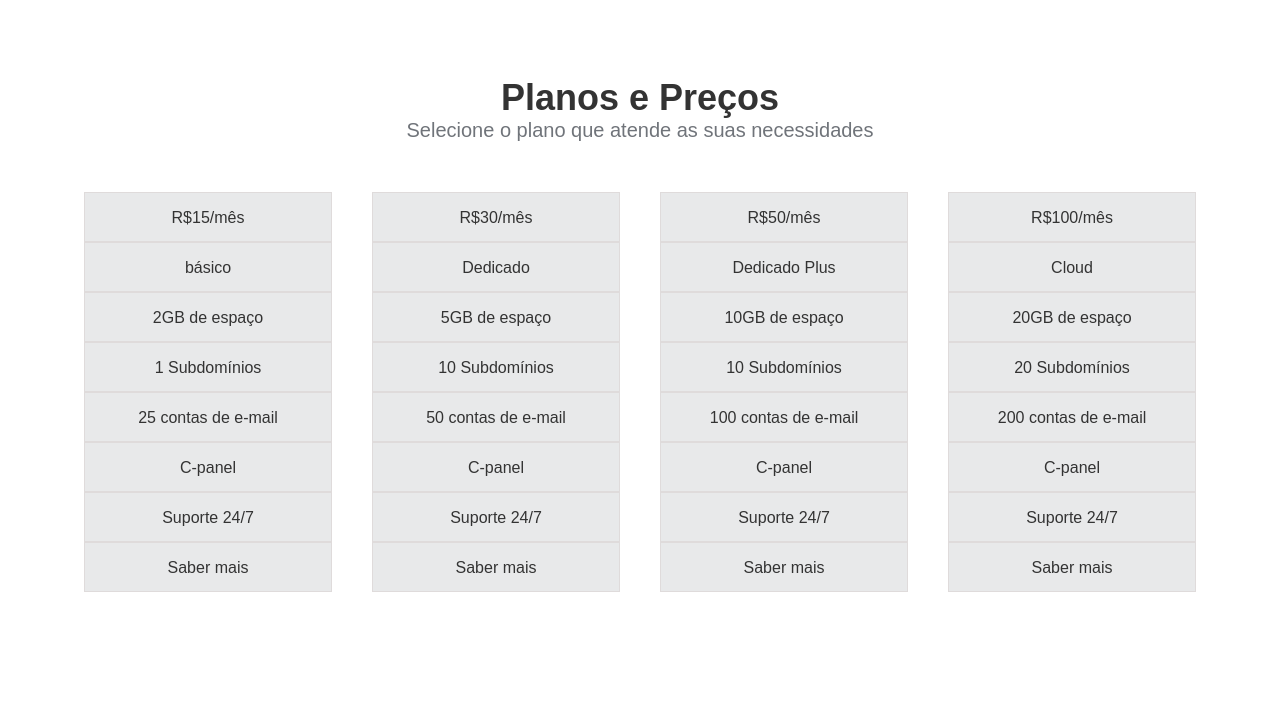
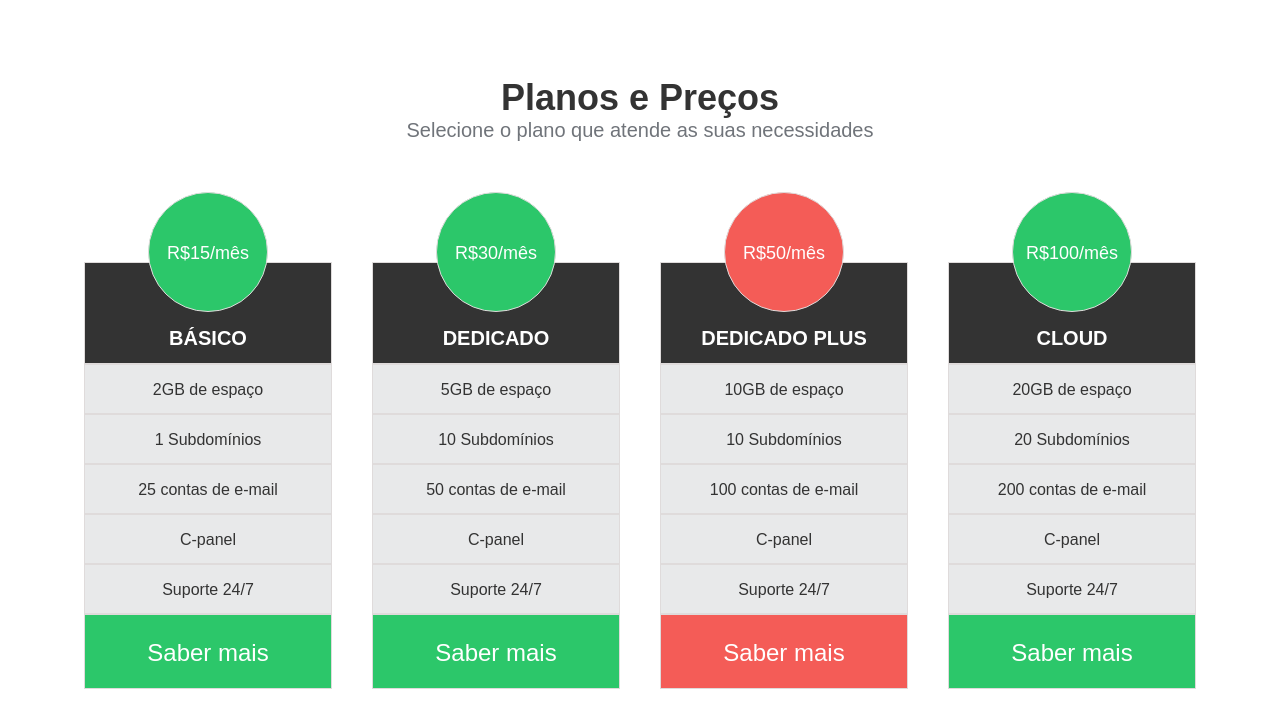
Before and after one commit to Pablo-jesuss/Site-hdc-Host, a plain HTML site: page index.html in a window 1280 px wide. Shown: the part 962-1689 px from the top of the page. Before the commit the page ends 1634 px from the top, so only its background shows below. Drawn offline with Linux system fonts and the light colour scheme.

Commit message:
plan .recommended

```diff
--- a/Css/style.css
+++ b/Css/style.css
@@ -179,3 +179,46 @@ nav {
   color: #333;
   border: 1px solid #dfdbdb;
 }
+
+.plan .price {
+  width: 120px;
+  height: 120px;
+  border-radius: 50%;
+  background-color: #2cc76a;
+  color: #fff;
+  text-align: center;
+  line-height: 120px;
+  margin: 0 auto -50px;
+  font-size: 18px;
+  position: relative;
+}
+
+.plan .plan-name {
+  text-transform: uppercase;
+  font-size: 20px;
+  font-weight: bold;
+  color: #fff;
+  background-color: #333;
+  padding: 50px 0;
+}
+
+.plan .plan-btn {
+  background-color: #2cc76a;
+  color: #fff;
+  font-size: 24px;
+  height: 75px;
+  line-height: 75px;
+  cursor: pointer;
+}
+
+.plan .plan-btn:hover {
+  background-color: #1f964e;
+}
+
+.plan .recommended {
+  background-color: #f45c57;
+}
+
+.plan .recommended:hover {
+  background-color: #be4a46;
+}
```
